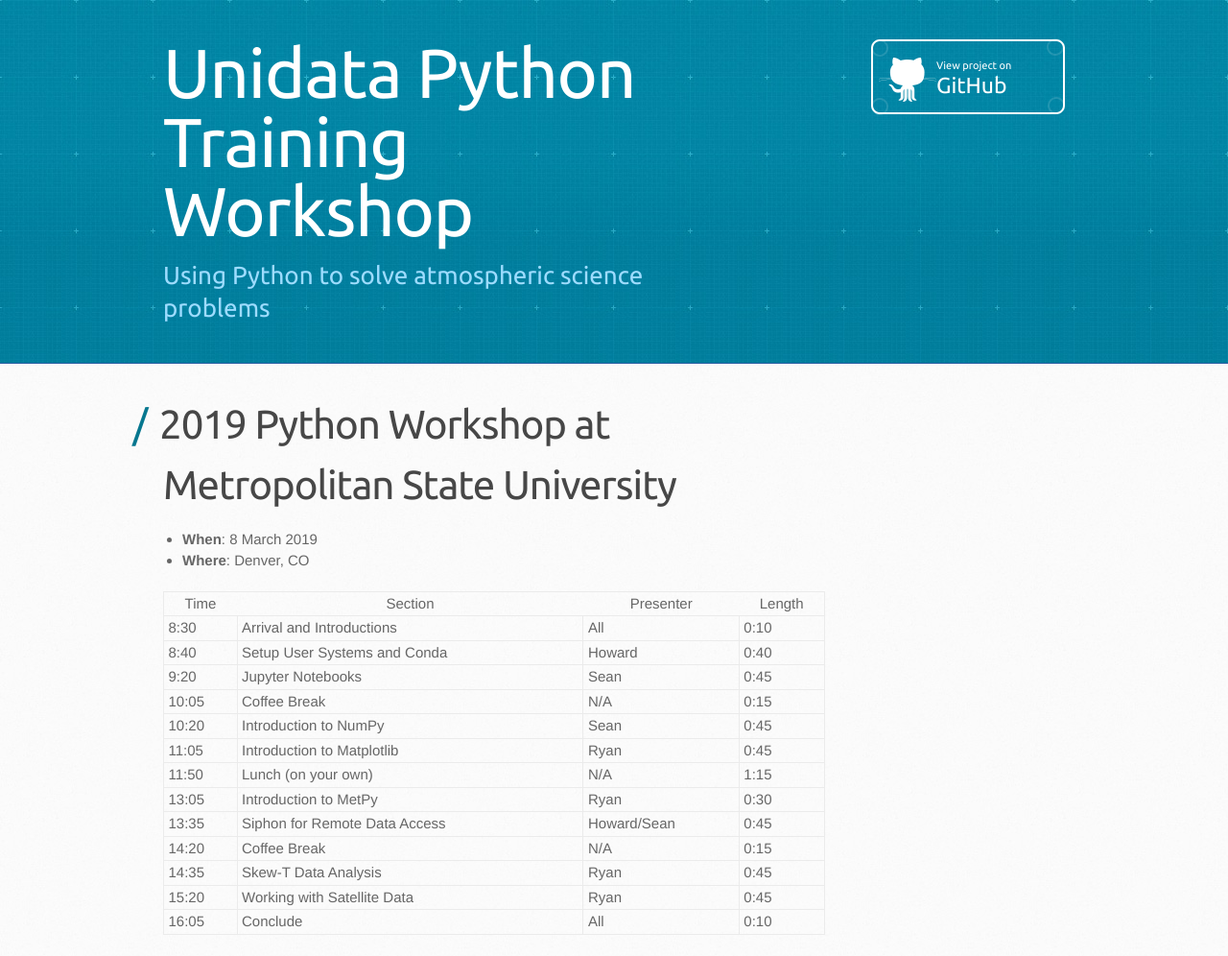
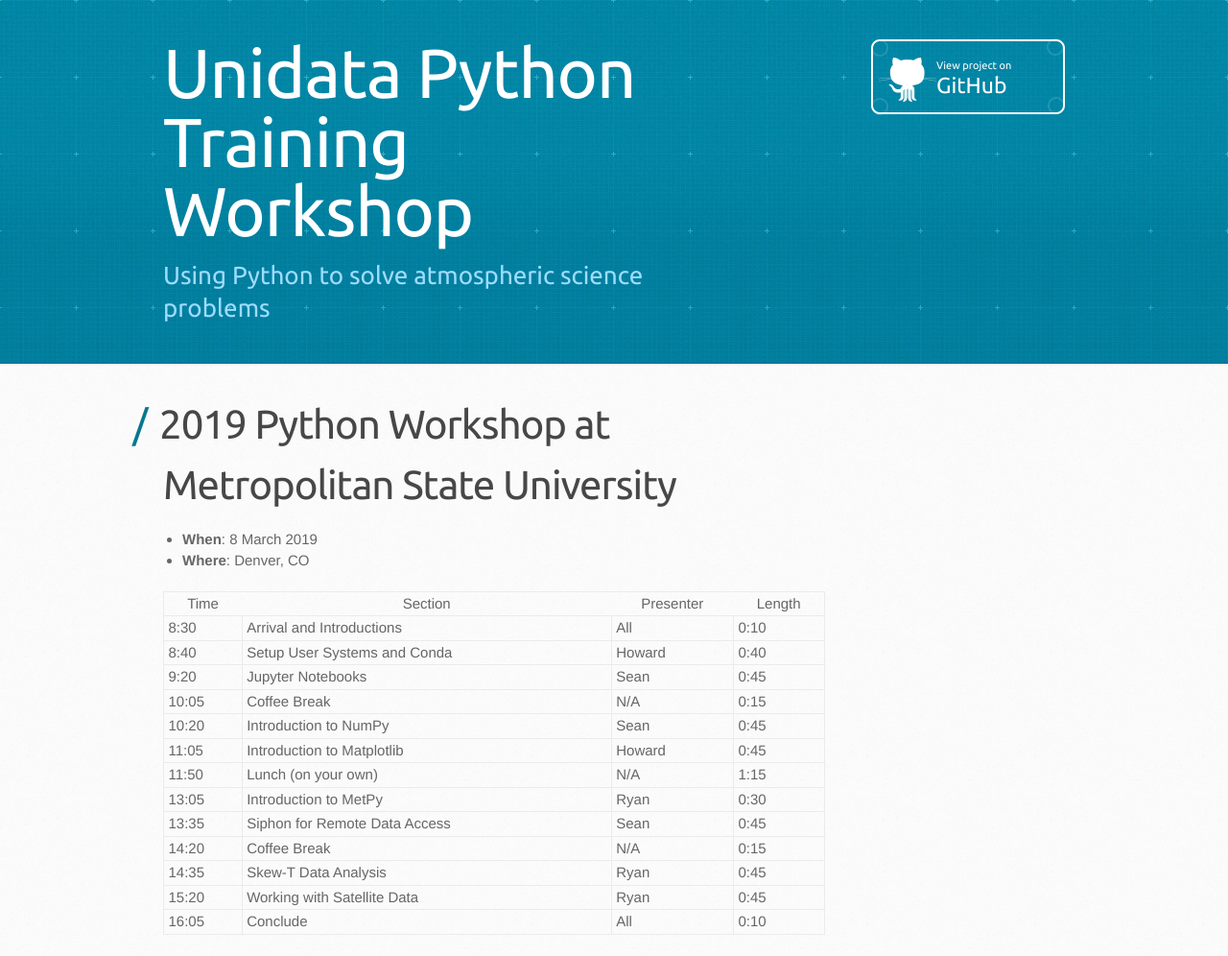
Before and after one commit to Unidata/python-workshop, a Jekyll site: the page built from events/metro2019.md, in a window 1280 px wide. Shown: the whole page at 96% size. Built offline with Jekyll 4.4.1, drawn with Linux system fonts in a browser that asks for light colours; some web fonts are replaced; our own code applies the rules of GitHub Pages for plain Markdown files.

Commit message:
Update metro2019.md
Update schedule

```diff
--- a/events/metro2019.md
+++ b/events/metro2019.md
@@ -13,10 +13,10 @@ title:
 | 9:20 | Jupyter Notebooks | Sean | 0:45 |
 | 10:05 | Coffee Break | N/A | 0:15 |
 | 10:20 | Introduction to NumPy | Sean | 0:45 |
-| 11:05 | Introduction to Matplotlib | Ryan | 0:45 |
+| 11:05 | Introduction to Matplotlib | Howard | 0:45 |
 | 11:50 | Lunch (on your own) | N/A | 1:15 |
 | 13:05 | Introduction to MetPy | Ryan | 0:30 |
-| 13:35 | Siphon for Remote Data Access | Howard/Sean | 0:45 |
+| 13:35 | Siphon for Remote Data Access | Sean | 0:45 |
 | 14:20 | Coffee Break | N/A | 0:15 |
 | 14:35 | Skew-T Data Analysis | Ryan | 0:45 |
 | 15:20 | Working with Satellite Data | Ryan | 0:45 |
```
